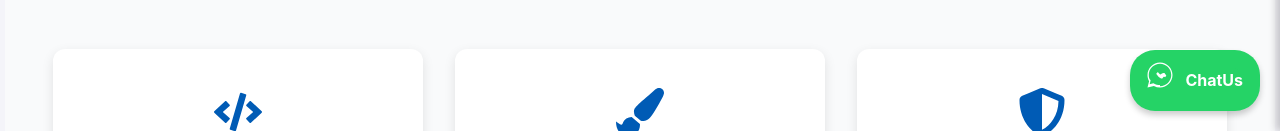
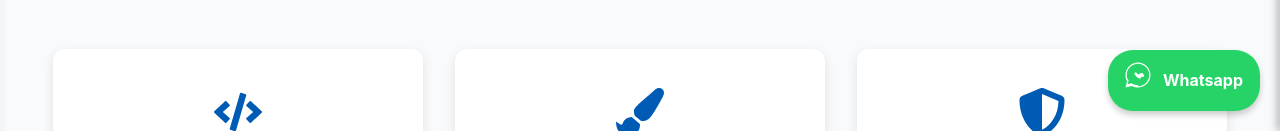
Before and after one commit to richardngasike/supanova, a Next.js app: page / in a window 1280 px wide. Shown: the part 669-800 px from the top of the page. Built offline with nearby package versions, Linux system fonts and the light colour scheme.

Commit message:
Update WhatsAppFAB.js

```diff
--- a/src/app/components/WhatsAppFAB.js
+++ b/src/app/components/WhatsAppFAB.js
@@ -27,7 +27,7 @@ const WhatsAppFAB = () => {
 
       const text = document.createElement("span");
       text.className = styles.chatText;
-      text.textContent = "ChatUs";
+      text.textContent = "Whatsapp";
 
       link.appendChild(icon);
       link.appendChild(text);
```
